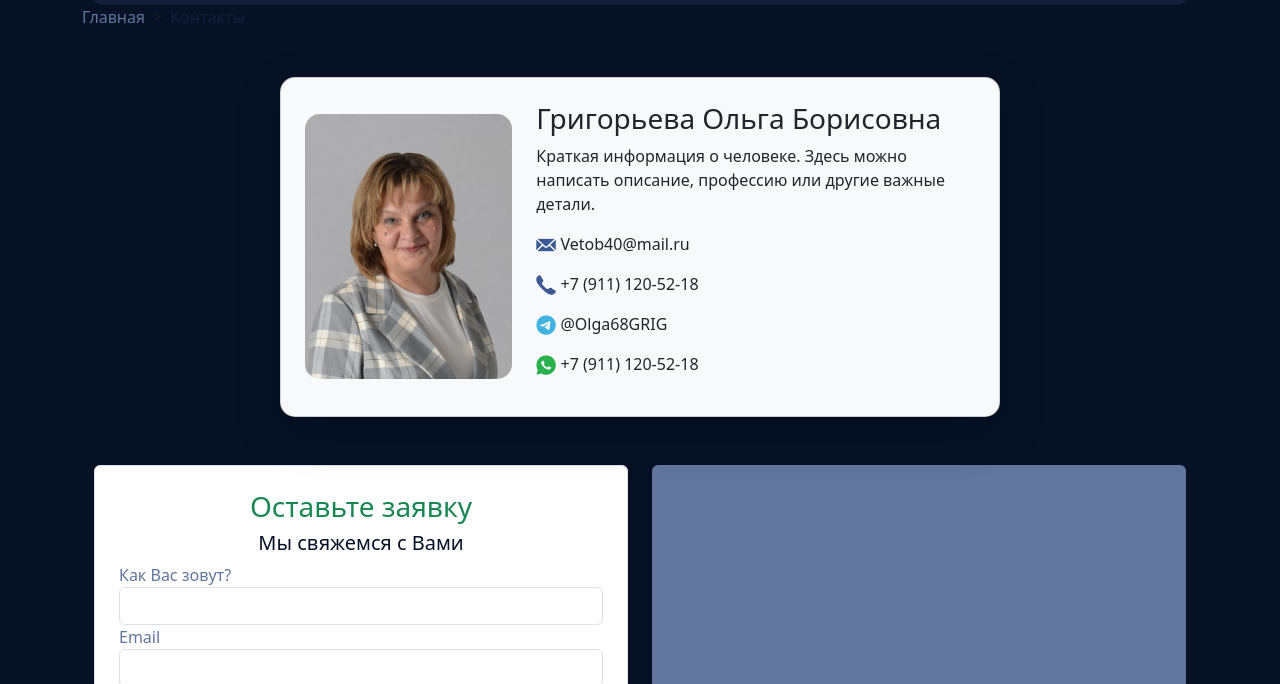
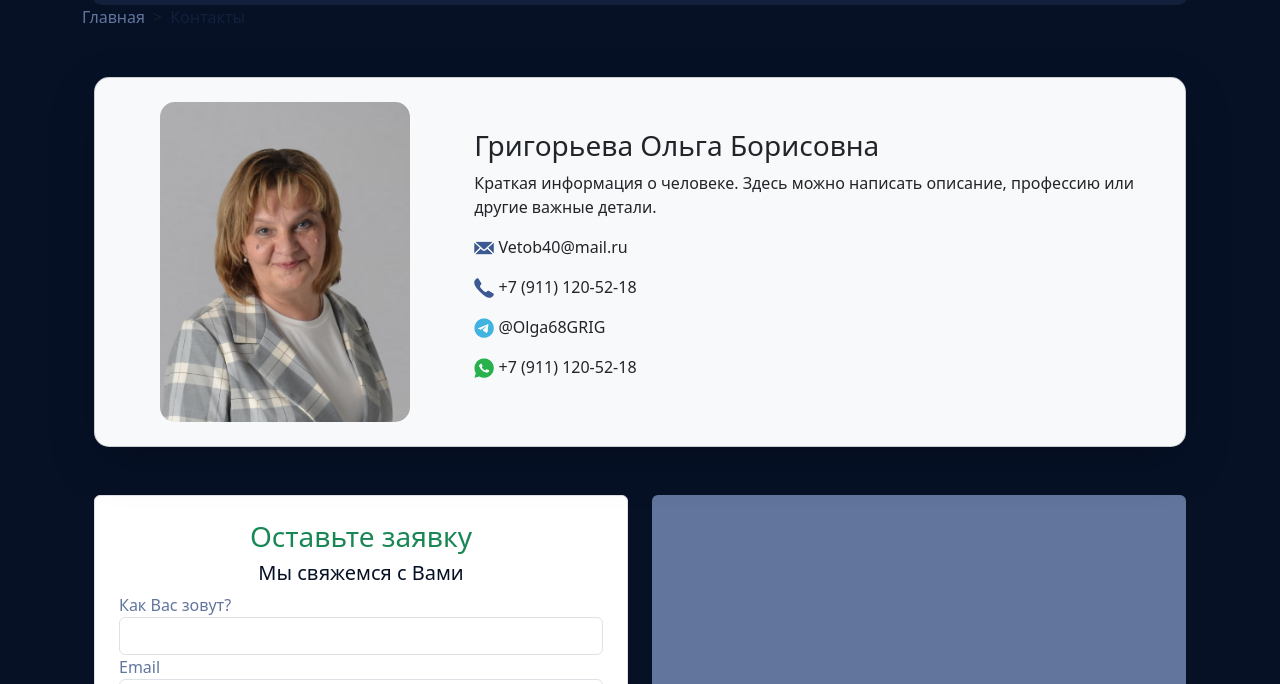
Before and after one commit to GabiIuliia/First_website, a plain HTML site: page contact.html in a window 1280 px wide. Shown: the part 87-771 px from the top of the page. Drawn offline with nearby package versions, Linux system fonts and the light colour scheme.

Commit message:
хоть как-то

```diff
--- a/contact.html
+++ b/contact.html
@@ -50,7 +50,7 @@
 <!--    Риэлтор и контакты-->
    <div class="container my-5">
         <div class="row justify-content-center">
-            <div class="col-lg-8">
+            <div class="col-lg-12">
                 <div class="card bg-light p-4 shadow-lg">
                     <div class="row g-4 align-items-center">
                         <div class="col-md-4 text-center">
```
Also changed, not shown: info.html (+2 -2 lines).
